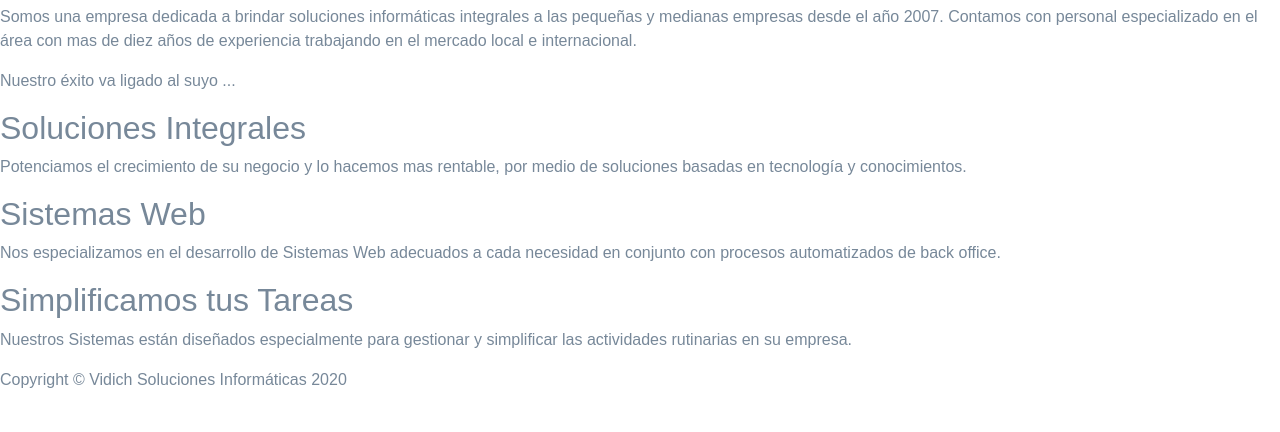
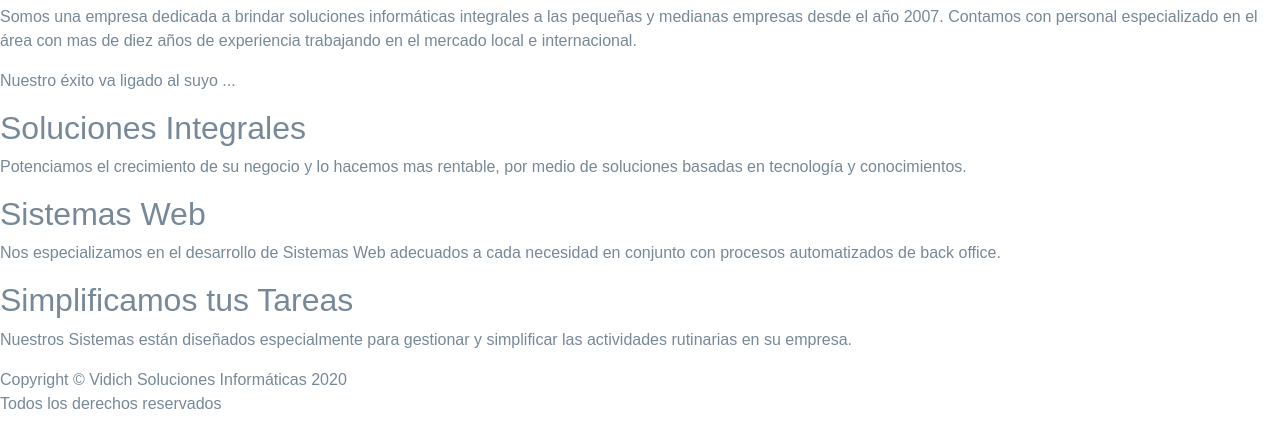
Before and after one commit to diedac/camada9030, a website: page index.html in a window 1280 px wide. Shown: the part 692-1124 px from the top of the page. Before the commit the page ends 1084 px from the top, so only its background shows below. Drawn offline with Linux system fonts and the light colour scheme.

Commit message:
agregado texto todos los derechos

```diff
--- a/index.html
+++ b/index.html
@@ -116,6 +116,7 @@
   </main>
   <footer>
     <div class="mifooter">Copyright &copy; Vidich Soluciones Informáticas 2020</div>
+    <p>Todos los derechos reservados</p>
   </footer>
 
   <script type="text/javascript" src="js/bootstrap.min.js"></script>
```
